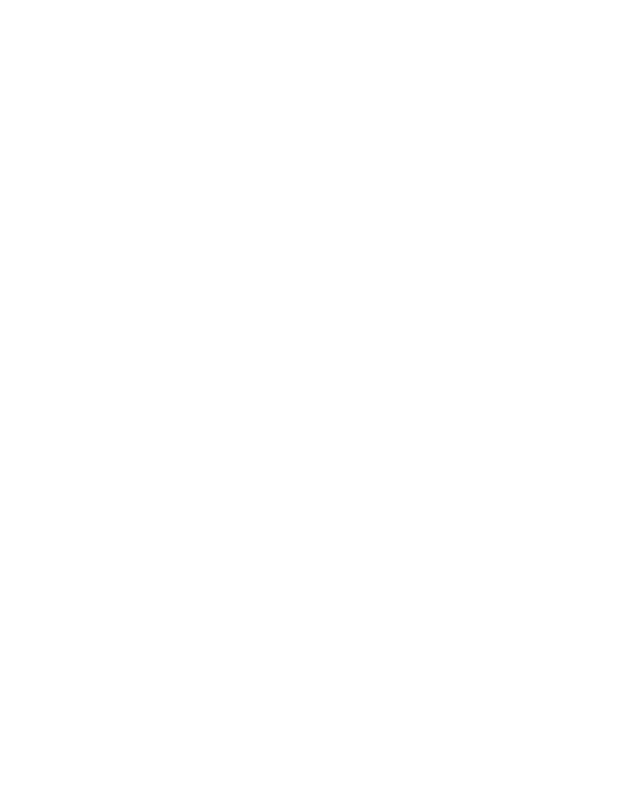
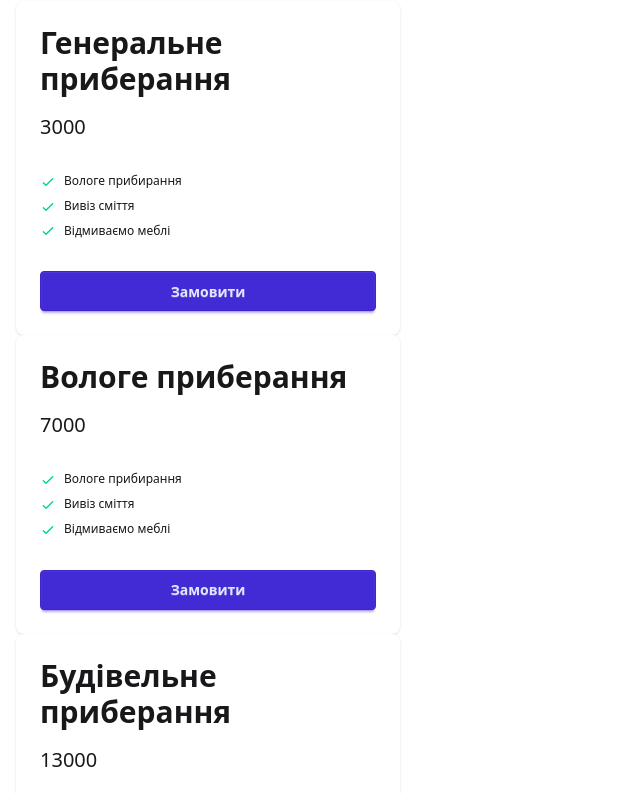
Before and after one commit to KaramushkoAndrii/naomi-next, a Next.js app: page / in a window 1280 px wide. Shown: the part 2887-3680 px from the top of the page, without its empty margins (0-640 px from the left). Before the commit the page ends 2864 px from the top, so only its background shows below. Built offline with nearby package versions, Linux system fonts and the light colour scheme.

Commit message:
ref: add pricesSection

```diff
--- a/src/app/page.jsx
+++ b/src/app/page.jsx
@@ -2,6 +2,7 @@ import { HeroSection } from "@/components/hero-section/HeroSection";
 import { AboutSection } from "@/components/about-section/AboutSection";
 import { AdvantageSection } from "@/components/abvantage-section/AdvantageSection";
 import { ServicesSection } from "@/components/services-section/ServicesSection";
+import { PricesSection } from "@/components/prices-section/PricesSection";
 
 export default async function Home({ params }) {
   return (
@@ -10,6 +11,7 @@ export default async function Home({ params }) {
       <AboutSection />
       <AdvantageSection />
       <ServicesSection />
+      <PricesSection />
     </>
   );
 }
--- /dev/null
+++ b/src/components/prices-section/PricesCard.jsx
@@ -0,0 +1,42 @@
+export const PricesCard = ({ card }) => {
+  const { title, price, services } = card;
+  const agree = () => {
+    return (
+      <svg
+        xmlns="http://www.w3.org/2000/svg"
+        className="size-4 me-2 inline-block text-success"
+        fill="none"
+        viewBox="0 0 24 24"
+        stroke="currentColor"
+      >
+        <path
+          strokeLinecap="round"
+          strokeLinejoin="round"
+          strokeWidth="2"
+          d="M5 13l4 4L19 7"
+        />
+      </svg>
+    );
+  };
+  return (
+    <div className="card w-96 bg-base-100 shadow-sm">
+      <div className="card-body">
+        <div className="flex flex-col gap-4 justify-between">
+          <h2 className="text-3xl font-bold">{title}</h2>
+          <span className="text-xl">{price}</span>
+        </div>
+        <ul className="mt-6 flex flex-col gap-2 text-xs">
+          {services?.map((service, index) => (
+            <li key={index}>
+              {agree()}
+              {service}
+            </li>
+          ))}
+        </ul>
+        <div className="mt-6">
+          <button className="btn btn-primary btn-block">Замовити</button>
+        </div>
+      </div>
+    </div>
+  );
+};
--- /dev/null
+++ b/src/components/prices-section/PricesList.jsx
@@ -0,0 +1,11 @@
+import { PricesCard } from "./PricesCard";
+
+export const PricesList = ({ list }) => {
+  return (
+    <div>
+      {list.map((item, index) => (
+        <PricesCard key={index} card={item} />
+      ))}
+    </div>
+  );
+};
--- /dev/null
+++ b/src/components/prices-section/PricesSection.jsx
@@ -0,0 +1,11 @@
+import { PricesList } from "./PricesList";
+import { PricesData } from "@/data/pricesData";
+
+export const PricesSection = () => {
+  return (
+    <section className="mx-4">
+      <h2>Наші ціни</h2>
+      <PricesList list={PricesData} />
+    </section>
+  );
+};
--- /dev/null
+++ b/src/data/pricesData.js
@@ -0,0 +1,17 @@
+export const PricesData = [
+  {
+    title: "Генеральне приберання",
+    price: 3000,
+    services: ["Вологе прибирання", "Вивіз сміття", "Відмиваємо меблі"],
+  },
+  {
+    title: "Вологе приберання",
+    price: 7000,
+    services: ["Вологе прибирання", "Вивіз сміття", "Відмиваємо меблі"],
+  },
+  {
+    title: "Будівельне приберання",
+    price: 13000,
+    services: ["Вологе прибирання", "Вивіз сміття", "Відмиваємо меблі"],
+  },
+];
```
